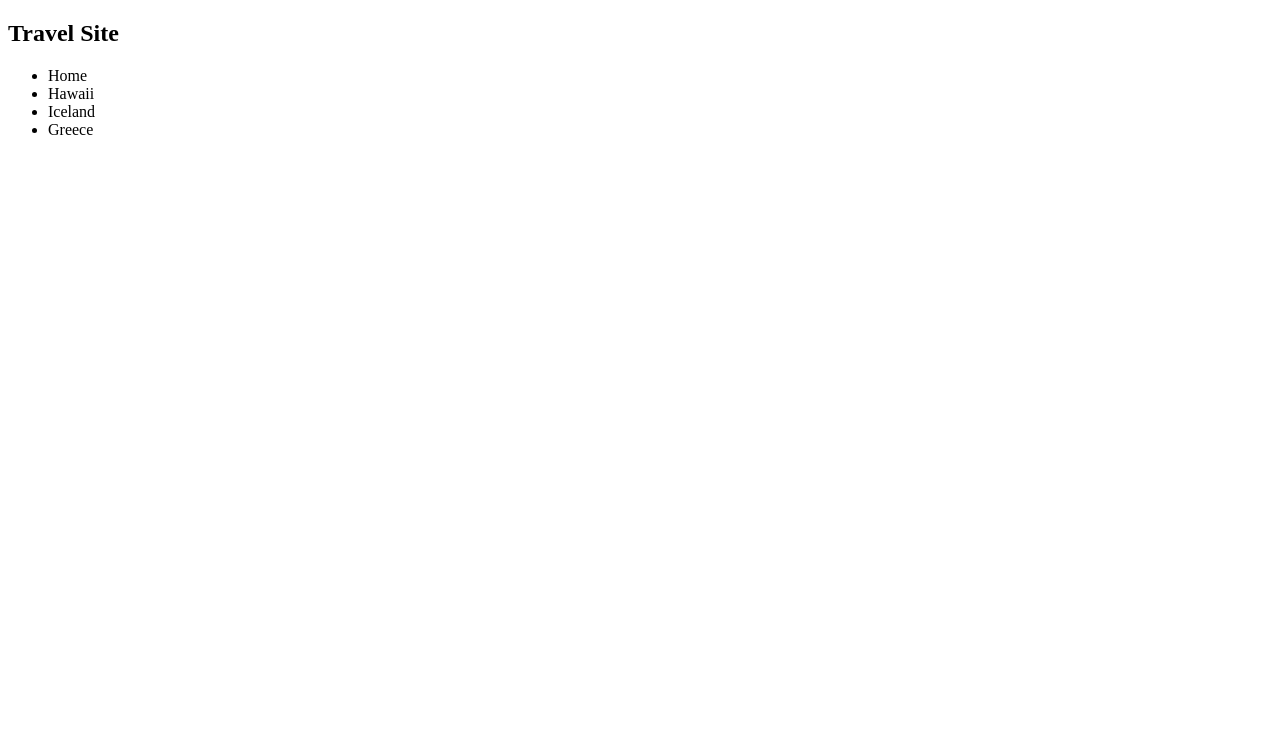
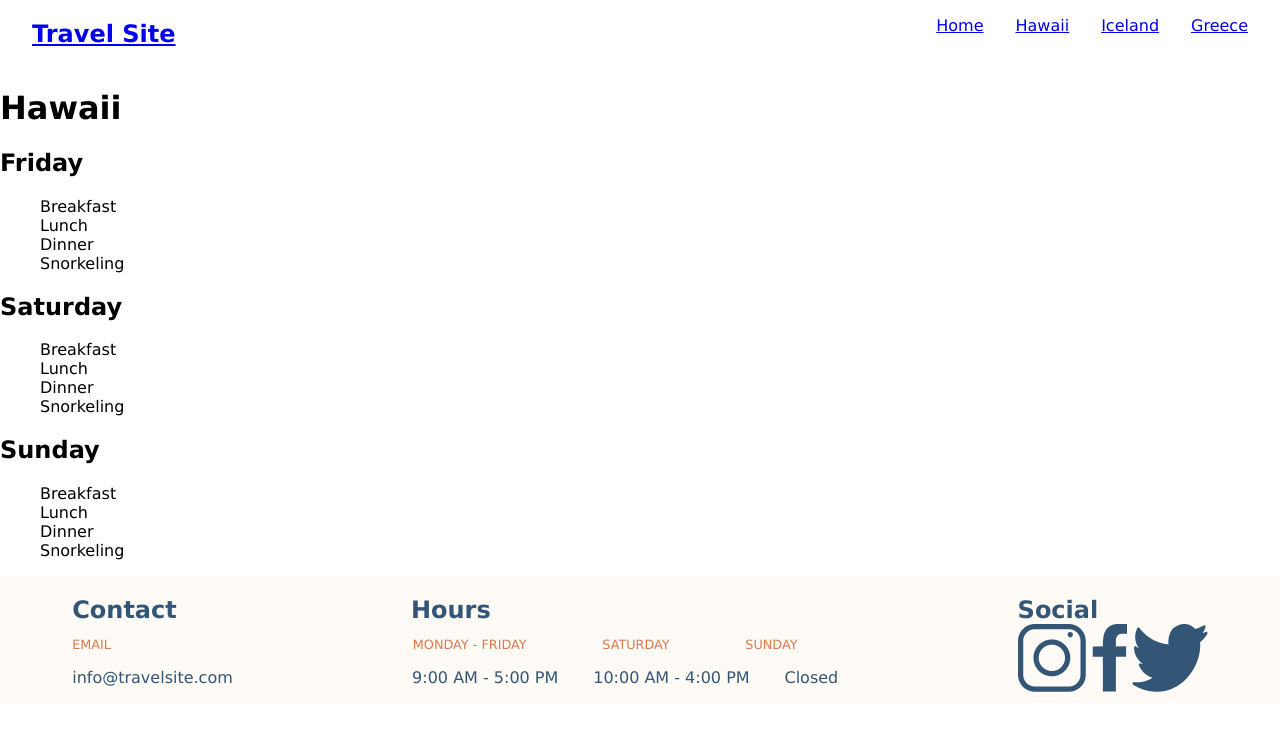
Before and after one commit to Noah-J-Williams/travel-site, a plain HTML site: page pages/hawaii.html in a window 1280 px wide. Drawn offline with Linux system fonts and the light colour scheme.

Commit message:
home and hawaii styling, global css, main css

```diff
--- a/css/global.css
+++ b/css/global.css
@@ -1,11 +1,73 @@
 * {
     box-sizing: border-box;
     font-family: Verdana;
+    /* border: 1px solid red; */
+}
+
+body {
+    margin: 0;
+}
+
+ul {
+    list-style: none;
 }
 /* nav nav_name nav_link nav_click */
 .nav {
+    position: sticky;
+    background-color: #FFFFFF;
     display: flex;
+    flex-direction: row;
+    justify-content: space-between;
 }
+
+.nav_name {
+    color: #335576;
+    margin-left: 2rem;
+}
+
+.nav_list {
+    display: flex;
+    flex-direction: row;
+}
+
+.nav_link {
+    margin-right: 2rem;
+}
+
 
 /* footer footer_contact footer_heading footer_title footer_text
 footer_hours footer_social footer_img */
+.footer {
+    background-color: #FEFAF5;
+    display: flex;
+    justify-content: space-around;
+}
+
+.footer_hours {
+    width: 30rem;
+    display: flex;
+    flex-direction: row;
+    flex-wrap: wrap;
+    align-items: flex-end;
+    justify-content: space-evenly;
+}
+
+.footer_heading {
+    align-self: flex-start;
+    margin-right: 76%;
+    margin-bottom: 0;
+    color: #335576
+}
+
+.footer_text {
+    margin-right: 1rem;
+    color: #335576;
+}
+
+.footer_title {
+    font-size: 0.8rem;
+    margin-right: 3.5rem;
+    margin-bottom: 0;
+    color: #DB7A4E;
+}
+/* card */
--- a/pages/hawaii.html
+++ b/pages/hawaii.html
@@ -4,22 +4,76 @@
     <meta charset="UTF-8">
     <meta http-equiv="X-UA-Compatible" content="IE=edge">
     <meta name="viewport" content="width=device-width, initial-scale=1.0">
+    <link rel="stylesheet" type="text/css" href="../css/global.css">
+    <link rel="stylesheet" type="text/css" href="../css/destinations.css"/>
     <title>Travel Site- Hawaii</title>
 </head>
 <body>
     <header class="nav">
-        <h2 class="nav_name">Travel Site</h2>
+        <h2 class="nav_name"><a class="nav_click" href="../index.html">Travel Site</a></h2>
         <nav>
-            <ul>
-                <a class="nav_click"><li class="nav_link">Home</li></a>
-                <a class="nav_click"><li class="nav_link">Hawaii</li></a>
-                <a class="nav_click"><li class="nav_link">Iceland</li></a>
-                <a class="nav_click"><li class="nav_link">Greece</li></a>
+            <ul class="nav_list">
+                <a class="nav_click" href="../index.html"><li class="nav_link">Home</li></a>
+                <a class="nav_click" href="./hawaii.html"><li class="nav_link">Hawaii</li></a>
+                <a class="nav_click" href="./iceland.html"><li class="nav_link">Iceland</li></a>
+                <a class="nav_click" href="./greece.html"><li class="nav_link">Greece</li></a>
             </ul>
         </nav>
     </header>
-    <main class="card-holder">
+    <main id=#hawaii class="card-holder">
+        <h1 class="card-holder_title">Hawaii</h1>
 
+        <div class="card">
+            <h2 class="card_title">Friday</h2>
+            <ul>
+                <li class="card_activity">Breakfast</li>
+                <li class="card_activity">Lunch</li>
+                <li class="card_activity">Dinner</li>
+                <li class="card_activity">Snorkeling</li>
+            </ul>
+        </div>
+
+        <div class="card">
+            <h2 class="card_title">Saturday</h2>
+            <ul>
+                <li class="card_activity">Breakfast</li>
+                <li class="card_activity">Lunch</li>
+                <li class="card_activity">Dinner</li>
+                <li class="card_activity">Snorkeling</li>
+            </ul>
+        </div>
+
+        <div class="card">
+            <h2 class="card_title">Sunday</h2>
+            <ul>
+                <li class="card_activity">Breakfast</li>
+                <li class="card_activity">Lunch</li>
+                <li class="card_activity">Dinner</li>
+                <li class="card_activity">Snorkeling</li>
+            </ul>
+        </div>
     </main>
+    <footer class="footer">
+        <div class="footer_contact">
+            <h2 class="footer_heading">Contact</h2>
+            <p class="footer_title">EMAIL</p>
+            <p class="footer_text">info@travelsite.com</p>
+        </div>
+        <div class="footer_hours">
+            <h2 class="footer_heading">Hours</h2>
+            <p class="footer_title">MONDAY - FRIDAY</p>
+            <p class="footer_title">SATURDAY</p>
+            <p class="footer_title">SUNDAY</p>
+            <p class="footer_text">9:00 AM - 5:00 PM</p>
+            <p class="footer_text">10:00 AM - 4:00 PM</p>
+            <p class="footer_text">Closed</p>
+        </div>
+        <div class="footer_social">
+            <h2 class="footer_heading">Social</h2>
+            <a href="https://instagram.com"><img class="footer_img" src="../assets/Icons/icon-instagram.png" alt="instagram"/></a>
+            <a href="https://facebook.com"><img class="footer_img" src="../assets/Icons/icon-facebook.png" alt="facebook"/></a>
+            <a href="https://twitter.com"><img class="footer_img" src="../assets/Icons/icon-twitter.png" alt="twitter"/></a>
+        </div>
+    </footer>
 </body>
 </html>
```
Also changed, not shown: css/main.css (+21 -0 lines), index.html (+19 -10 lines), pages/greece.html (+11 -0 lines), pages/iceland.html (+12 -0 lines).
